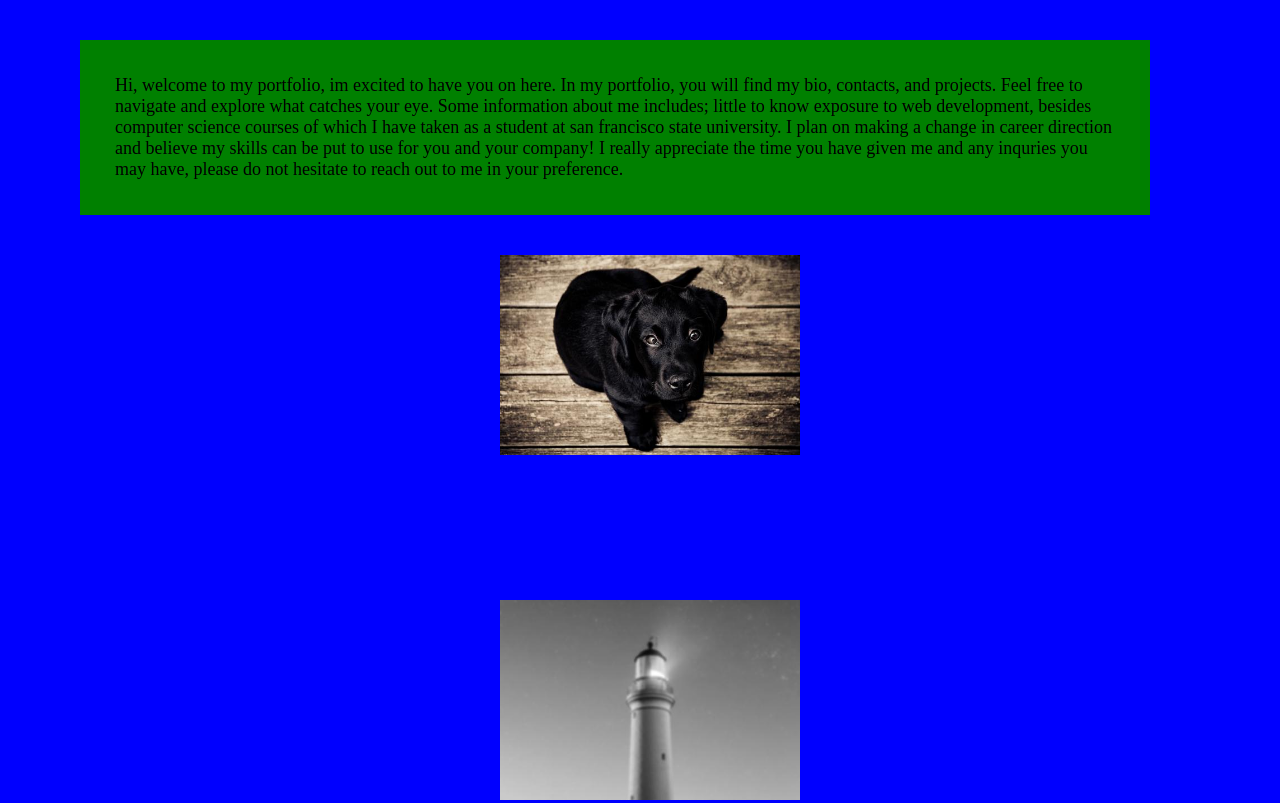
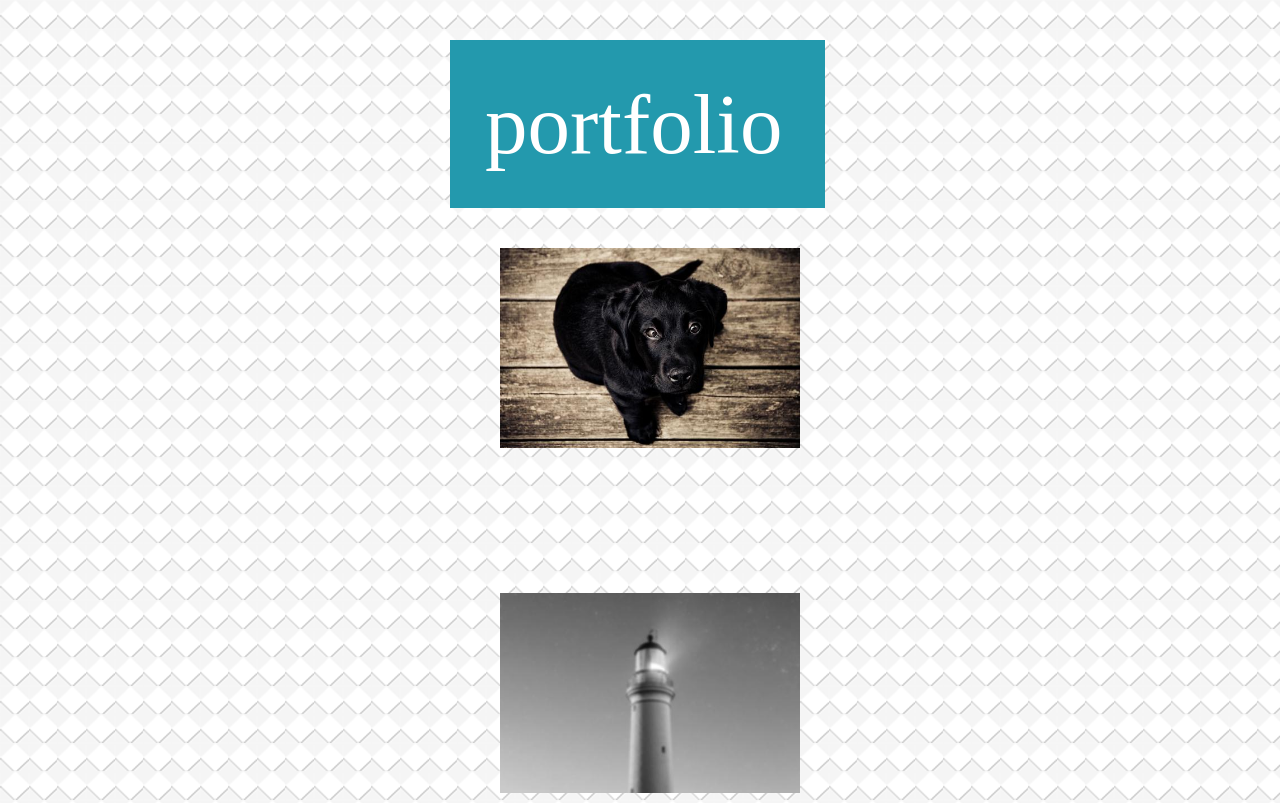
Before and after one commit to fanuelalem/basic-portfolio-new, a plain HTML site: page portfolio.html in a window 1280 px wide. Shown: the top 803 px of the page. Drawn offline with Linux system fonts and the light colour scheme; files whose address does not match are found by name.

Commit message:
changes have been made

```diff
--- a/portfolio.css
+++ b/portfolio.css
@@ -4,7 +4,7 @@
 #pic2 {position:absolute;align: center;width: 300px; height:200px; margin-top:850px; float:left; margin-left:500px}
 #pic3 {position:absolute;align: center;width: 300px; height:200px; margin-top:600px; float:left; margin-left:500px}
 #pic4 {position:absolute;align: center;width: 300px; height:200px; margin-top:350px; float:left; margin-left:500px}
-body {background-color:blue; margin:0;}
+body {background-image: url(../basic-portfolio-new/assets/images/embossed-diamond.png);margin:0;}
 #main {background-color:red; background-color:red; height:0px; width:1500px;margin-left:275px; margin-top:35px;}
-#paragraph {font-size:18px;padding: 35px;background-color:green;width:1000px;margin-top:40px;margin-left:80px;}
-#paragraph2 {position:relative;font-size:18px;padding: 35px;background-color:gray;width:1000px;margin-top:40px;margin-left:80px;}
+#paragraph {color:white; font-family: "Cambria, Cochin, Georgia, Times, 'Times New Roman', serif";font-size: 85px;padding: 35px;background-color:#2399ad;width:305px;margin-top:40px;margin-left:450px;}
+#paragraph2 {font-size:18px;padding: 35px;background-color:gray;width:1000px;margin-top:30px;margin-left:80px;}
--- a/portfolio.html
+++ b/portfolio.html
@@ -20,13 +20,7 @@
       <body>
 
 
-            <div id="paragraph">  Hi, welcome to my portfolio, im excited to have you on here. In my portfolio,
-                    you will find my bio, contacts, and projects. Feel free to navigate and explore
-                    what catches your eye. Some information about me includes; little to know exposure to web development,
-                    besides computer science courses of which I have taken as a student at san francisco state university.
-                    I plan on making a change in career direction and believe my skills can be put to use for you and your company!
-                    I really appreciate the time you have given me and any inquries you may have, please do not hesitate to reach
-                    out to me in your preference.</div>
+            <div id="paragraph">  portfolio</div>
             <div id="page">
     <div id="main">    </div>
                     <img id="pic1" src="file:///Users/fanuelalem/basic-portfolio-new/assets/images//237-536x354.jpg" alt= "pic1">
```
Also changed, not shown: contact.css (+4 -4 lines), contact.html (+3 -3 lines).
